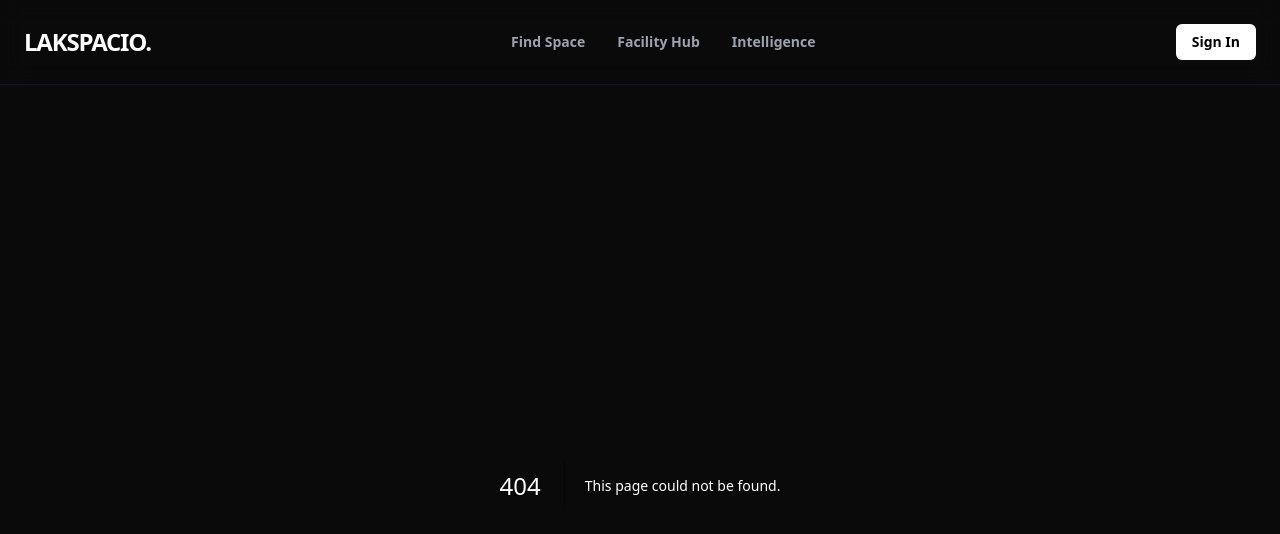
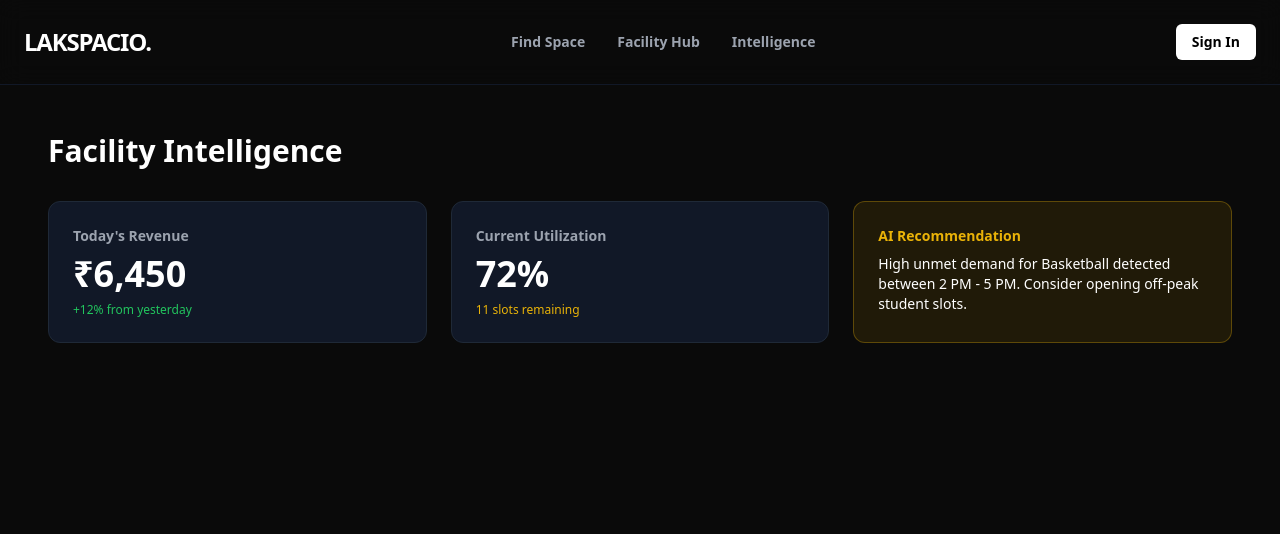
Before and after one commit to dheenadhayalan071-debug/lakspacio, a Next.js app: page /facility in a window 1280 px wide. Before the commit this address had no page. Shown: the top 534 px of the page. Built offline with nearby package versions, Linux system fonts and the light colour scheme.

Commit message:
Create FacilityDashboard component for facility overview
This component displays a dashboard with today's revenue, current utilization, and AI recommendations for facility management.

```diff
--- /dev/null
+++ b/src/app/facility/page.tsx
@@ -0,0 +1,24 @@
+export default function FacilityDashboard() {
+  return (
+    <div className="p-6 md:p-12 max-w-7xl mx-auto">
+      <h1 className="text-3xl font-extrabold mb-8">Facility Intelligence</h1>
+
+      <div className="grid grid-cols-1 md:grid-cols-3 gap-6 mb-8">
+        <div className="bg-gray-900 border border-gray-800 rounded-xl p-6">
+          <p className="text-gray-400 text-sm font-semibold mb-2">Today's Revenue</p>
+          <h2 className="text-4xl font-black">₹6,450</h2>
+          <p className="text-green-500 text-xs mt-2">+12% from yesterday</p>
+        </div>
+        <div className="bg-gray-900 border border-gray-800 rounded-xl p-6">
+          <p className="text-gray-400 text-sm font-semibold mb-2">Current Utilization</p>
+          <h2 className="text-4xl font-black">72%</h2>
+          <p className="text-brand-yellow text-xs mt-2">11 slots remaining</p>
+        </div>
+        <div className="bg-brand-yellow/10 border border-brand-yellow/30 rounded-xl p-6">
+          <p className="text-brand-yellow text-sm font-bold mb-2">AI Recommendation</p>
+          <p className="text-white text-sm">High unmet demand for Basketball detected between 2 PM - 5 PM. Consider opening off-peak student slots.</p>
+        </div>
+      </div>
+    </div>
+  );
+}
```
